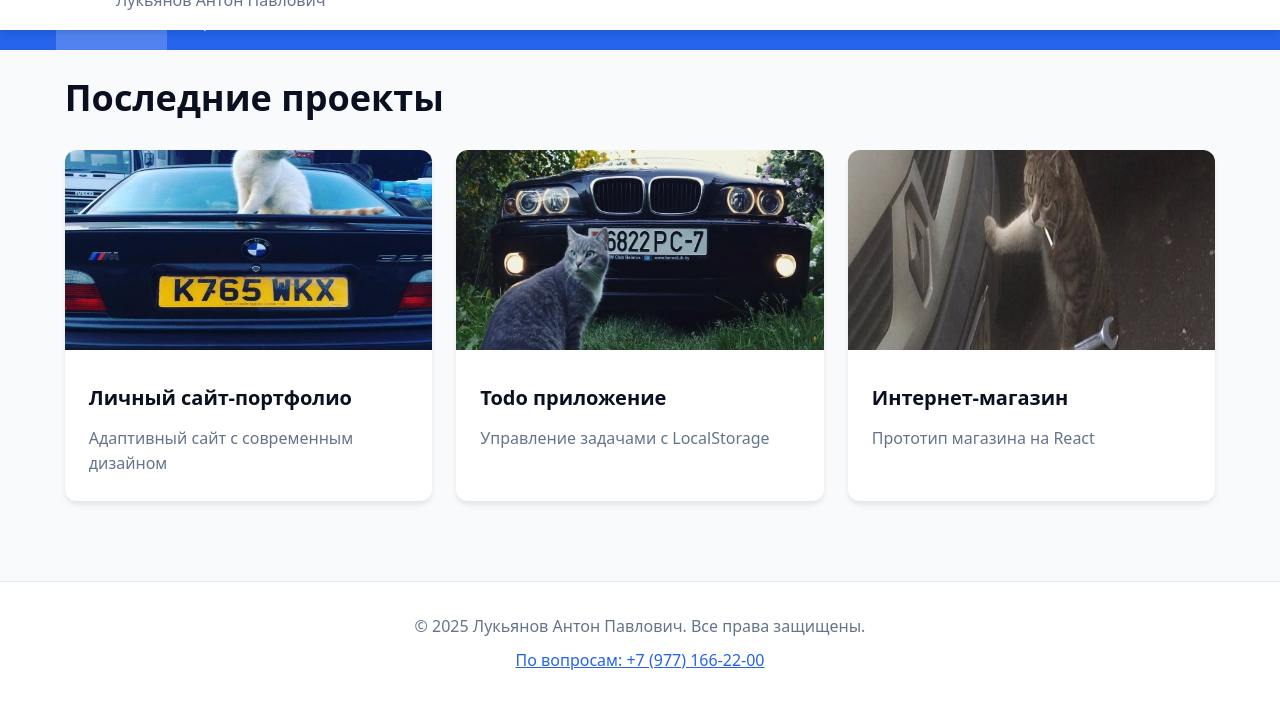
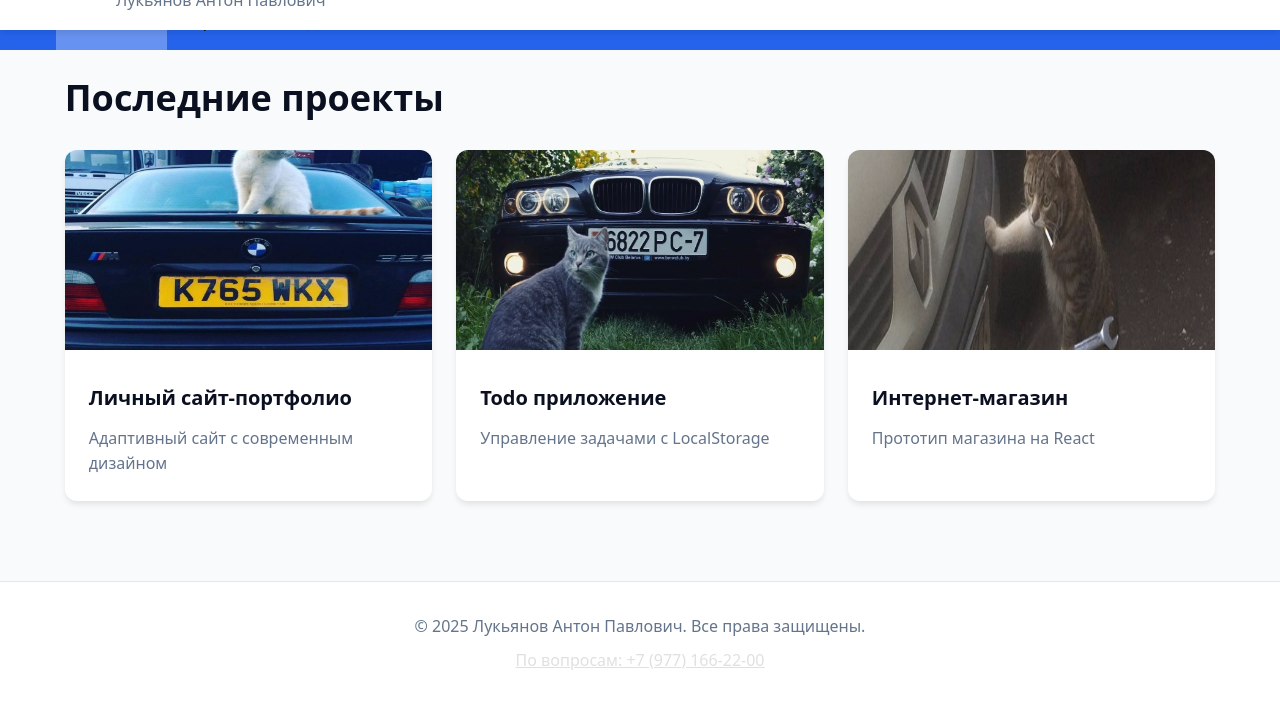
Before and after one commit to Antton-Lukyanov/portfolio, a plain HTML site: page index.html in a window 1280 px wide. In both pictures the pointer is over the link "По вопросам: +7 (977) 166-22-00". Shown: the part 885-1592 px from the top of the page. Drawn offline with Linux system fonts and the light colour scheme.

Commit message:
Редактирование под LightHouse

```diff
--- a/styles/styles.css
+++ b/styles/styles.css
@@ -1148,3 +1148,23 @@ legend {
 [data-theme="dark"] .form-group select[aria-invalid="true"] {
     background-color: #2d1b1b;
 }
+
+/* Только номер телефона в футере делаем белым */
+.footer p:last-child .footer-link {
+    color: #ffffff !important;
+}
+
+.footer p:last-child .footer-link:hover {
+    color: #e0e0e0 !important;
+}
+
+/* Только навигационные ссылки делаем черными */
+.nav-list .nav-link {
+    color: #000000 !important;
+}
+
+.nav-list .nav-link:hover,
+.nav-list .nav-link.active {
+    color: #000000 !important;
+    background: rgba(255, 255, 255, 0.3);
+}
```
